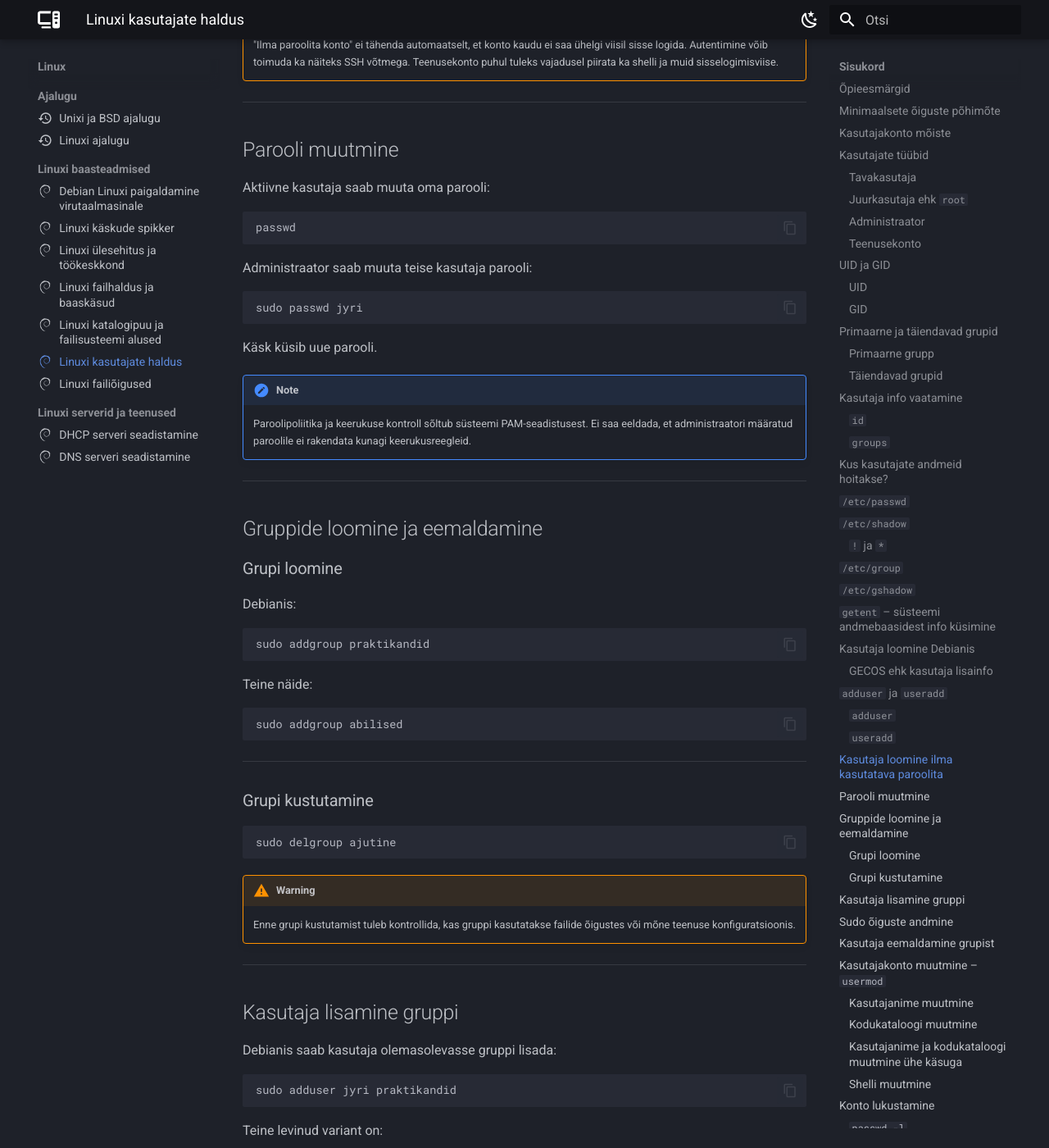
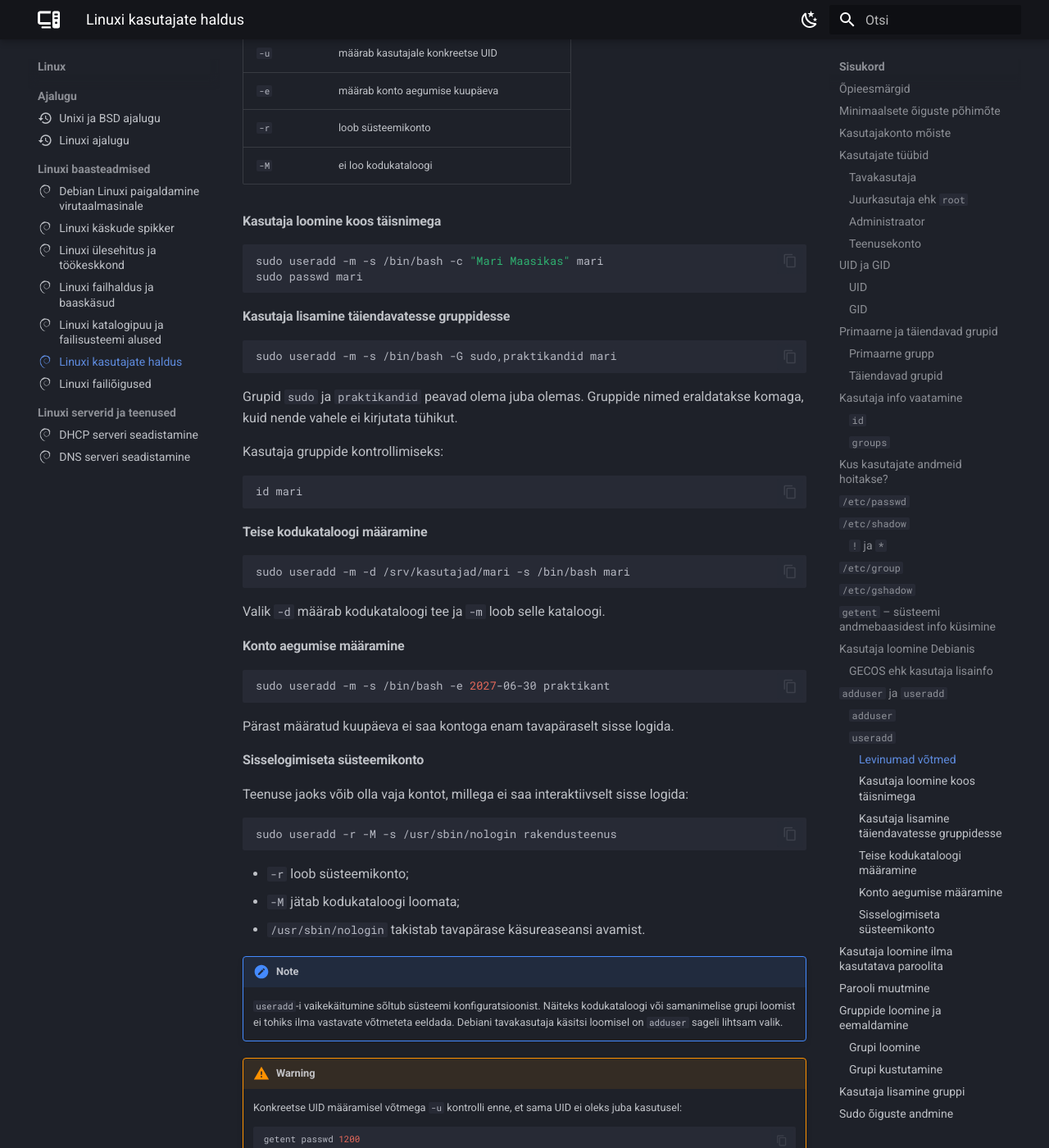
Before and after one commit to priitpaap/priitpaap.github.io, an MkDocs documentation site: the page built from docs/linux/linuxi-kasutajate-haldus.md, in a window 1280 px wide and 1400 px high, scrolled down 12126 px. Shown: the whole window at 82% size. Built offline with MkDocs 1.6.1 and Material for MkDocs 9.7.7, drawn with Linux system fonts in a browser that asks for light colours; some of the changed text lies outside the part shown.

Commit message:
Uuendatud linuxi-kasutajate-haldus.md

````diff
--- a/docs/linux/linuxi-kasutajate-haldus.md
+++ b/docs/linux/linuxi-kasutajate-haldus.md
@@ -503,14 +503,91 @@ sudo adduser kasutaja
 
 `useradd` on madalama taseme utiliit, mida kasutatakse sageli skriptides või juhul, kui konto omadused soovitakse täpselt võtmetega määrata.
 
-Näiteks:
+Tavakasutaja loomine koos kodukataloogi ja Bash-kestaga:
 
 ```bash
 sudo useradd -m -s /bin/bash kasutaja
 ```
 
+`useradd` ei määra kasutajale automaatselt parooli. Parool tuleb määrata eraldi:
+
+```bash
+sudo passwd kasutaja
+```
+
+#### Levinumad võtmed
+
+| Võti | Tähendus |
+|---|---|
+| `-m` | loob kasutajale kodukataloogi |
+| `-d` | määrab kodukataloogi asukoha |
+| `-s` | määrab kasutaja käsukesta |
+| `-c` | lisab konto kirjelduse, näiteks inimese täisnime |
+| `-g` | määrab kasutaja põhirühma |
+| `-G` | lisab kasutaja täiendavatesse gruppidesse |
+| `-u` | määrab kasutajale konkreetse UID |
+| `-e` | määrab konto aegumise kuupäeva |
+| `-r` | loob süsteemikonto |
+| `-M` | ei loo kodukataloogi |
+
+#### Kasutaja loomine koos täisnimega
+
+```bash
+sudo useradd -m -s /bin/bash -c "Mari Maasikas" mari
+sudo passwd mari
+```
+
+#### Kasutaja lisamine täiendavatesse gruppidesse
+
+```bash
+sudo useradd -m -s /bin/bash -G sudo,praktikandid mari
+```
+
+Grupid `sudo` ja `praktikandid` peavad olema juba olemas. Gruppide nimed eraldatakse komaga, kuid nende vahele ei kirjutata tühikut.
+
+Kasutaja gruppide kontrollimiseks:
+
+```bash
+id mari
+```
+
+#### Teise kodukataloogi määramine
+
+```bash
+sudo useradd -m -d /srv/kasutajad/mari -s /bin/bash mari
+```
+
+Valik `-d` määrab kodukataloogi tee ja `-m` loob selle kataloogi.
+
+#### Konto aegumise määramine
+
+```bash
+sudo useradd -m -s /bin/bash -e 2027-06-30 praktikant
+```
+
+Pärast määratud kuupäeva ei saa kontoga enam tavapäraselt sisse logida.
+
+#### Sisselogimiseta süsteemikonto
+
+Teenuse jaoks võib olla vaja kontot, millega ei saa interaktiivselt sisse logida:
+
+```bash
+sudo useradd -r -M -s /usr/sbin/nologin rakendusteenus
+```
+
+- `-r` loob süsteemikonto;
+- `-M` jätab kodukataloogi loomata;
+- `/usr/sbin/nologin` takistab tavapärase käsureaseansi avamist.
+
 !!! note
-    `useradd` vaikekäitumine sõltub süsteemi konfiguratsioonist. Seetõttu on Debiani tavakasutaja käsitsi loomisel `adduser` sageli lihtsam ja turvalisem valik.
+    `useradd`-i vaikekäitumine sõltub süsteemi konfiguratsioonist. Näiteks kodukataloogi või samanimelise grupi loomist ei tohiks ilma vastavate võtmeteta eeldada. Debiani tavakasutaja käsitsi loomisel on `adduser` sageli lihtsam valik.
+
+!!! warning
+    Konkreetse UID määramisel võtmega `-u` kontrolli enne, et sama UID ei oleks juba kasutusel:
+
+    ```bash
+    getent passwd 1200
+    ```
 
 ---
 
````
